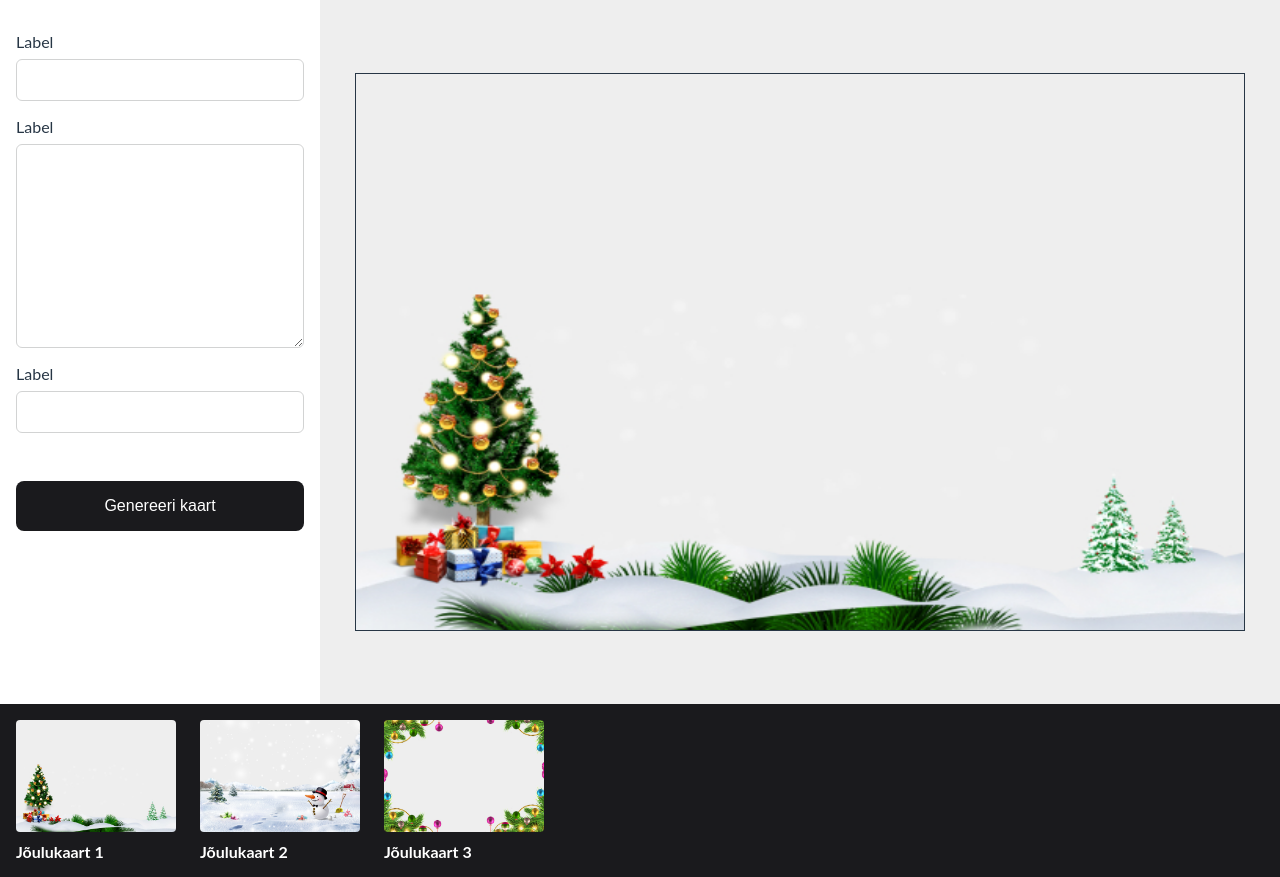
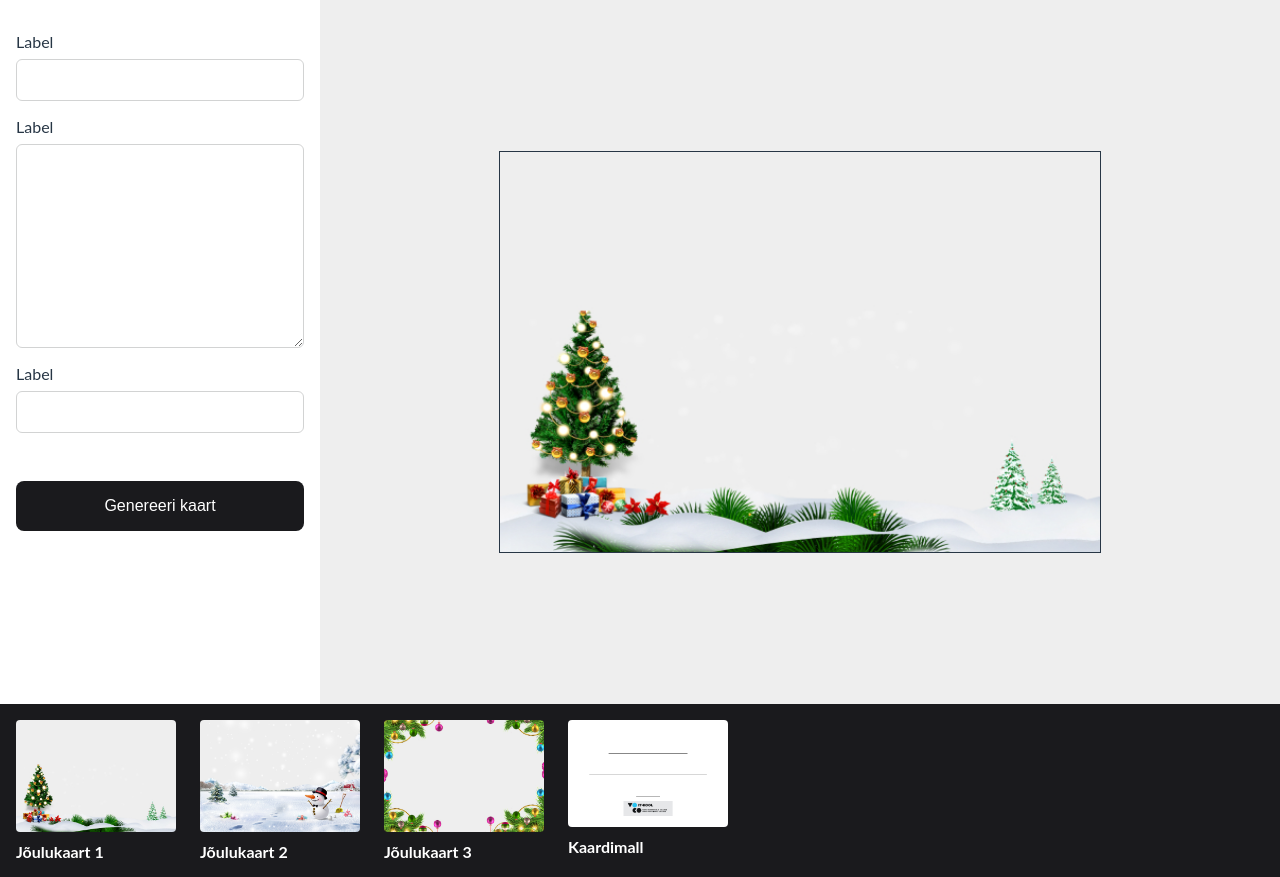
Before and after one commit to hkotsar/card-system, a React (Create React App) app: page / in a window 1280 px wide. Both pictures are taken after a click on the element "Jõulukaart 1". Built offline with nearby package versions, Linux system fonts and the light colour scheme.

Commit message:
card template

```diff
--- a/src/components/selected-card/SelectedCard.jsx
+++ b/src/components/selected-card/SelectedCard.jsx
@@ -45,7 +45,7 @@ function SelectedCard({selectedImg}) {
 
            context.fillStyle = '#333';
            context.font = '24px Arial';
-           context.fillText(heading, headingCenter, 96);
+           context.fillText(heading, headingCenter, 120);
 
 
            context.fillStyle = '#333';
@@ -55,7 +55,7 @@ function SelectedCard({selectedImg}) {
 
            context.fillStyle = '#333';
            context.font = '24px Arial';
-           context.fillText(text, textCenter, 320);
+           context.fillText(text, textCenter, 280);
         };
       }, [selectedImg, heading, message, text]);
 
@@ -109,7 +109,7 @@ function SelectedCard({selectedImg}) {
                 <button className="form__button" onClick={generateImage}>Genereeri kaart</button>
             </div>
         </aside>
-        <canvas className="canvas" ref={canvasRef} width={888} height={556} />
+        <canvas className="canvas" ref={canvasRef} width={600} height={400} />
     </div>
   )
 }
--- a/src/data/cards.json
+++ b/src/data/cards.json
@@ -26,6 +26,15 @@
             "category": "christmas",
             "image": "Kaart christmas 3.jpg",
             "alt": "jõulukaart 3"
+        },
+        {
+            "id": 263,
+            "name": "Kaardimall",
+            "font": "Lato",
+            "color": "#333",
+            "category": "christmas",
+            "image": "template.jpg",
+            "alt": "jõulukaart 3"
         }
     ]
 }
```
Also changed, not shown: public/images/template.jpg (added).
